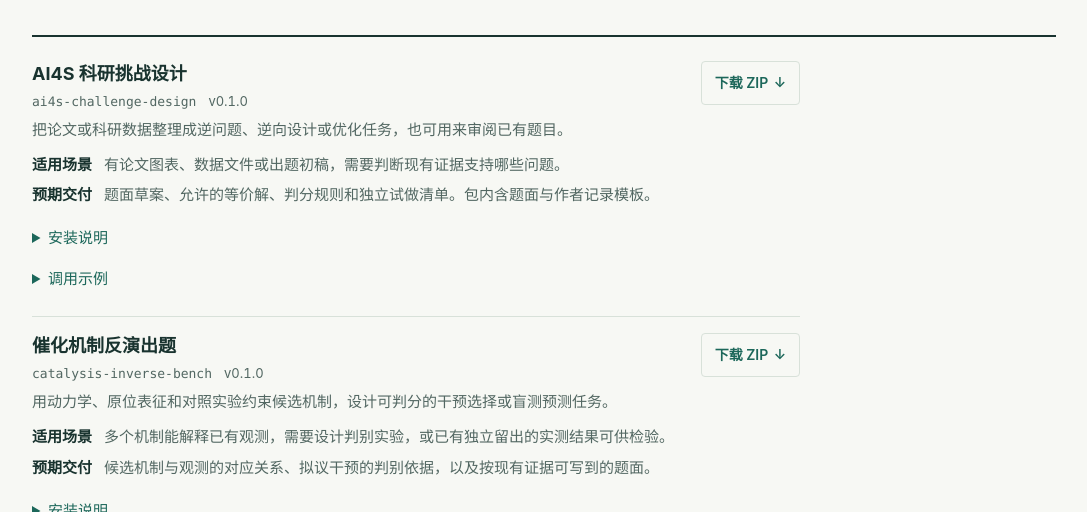
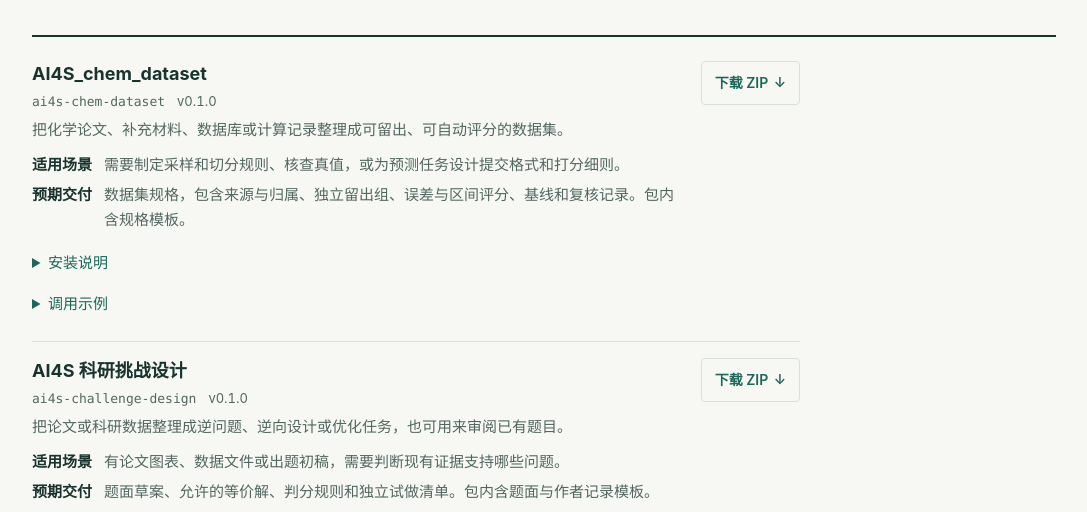
Before and after one commit to sksx085/ai4s-bench-notes, a plain HTML site: page skills.html in a window 1280 px wide. Shown: the part 245-757 px from the top of the page, without its empty margins (96-1183 px from the left). Drawn offline with Linux system fonts and the light colour scheme.

Commit message:
Publish AI4S chemistry dataset skill

```diff
--- a/skills.html
+++ b/skills.html
@@ -3,7 +3,7 @@
 <head>
   <meta charset="utf-8">
   <meta name="viewport" content="width=device-width, initial-scale=1">
-  <meta name="description" content="比较两个用于 AI4S 科研评测的 Codex Skills，查看输入材料、预期交付、安装方法和调用示例。">
+  <meta name="description" content="查看用于 AI4S 科研评测的 Codex Skills，查看输入材料、预期交付、安装方法和调用示例。">
   <title>Skills 与插件 | AI4S Bench 笔记</title>
   <link rel="stylesheet" href="./styles.css">
 </head>
@@ -29,6 +29,29 @@
     </div>
     <div class="topic-content">
       <div class="entries">
+        <article class="entry skill" id="ai4s-chem-dataset" aria-labelledby="chem-dataset-title">
+          <div>
+            <h2 id="chem-dataset-title">AI4S_chem_dataset</h2>
+            <p class="meta"><code>ai4s-chem-dataset</code><span>v0.1.0</span></p>
+            <p>把化学论文、补充材料、数据库或计算记录整理成可留出、可自动评分的数据集。</p>
+            <dl class="skill-facts">
+              <dt>适用场景</dt>
+              <dd>需要制定采样和切分规则、核查真值，或为预测任务设计提交格式和打分细则。</dd>
+              <dt>预期交付</dt>
+              <dd>数据集规格，包含来源与归属、独立留出组、误差与区间评分、基线和复核记录。包内含规格模板。</dd>
+            </dl>
+            <details class="install">
+              <summary>安装说明</summary>
+              <p>核对 ZIP 的 SHA-256。完整解压后，把 <code>ai4s-chem-dataset/</code> 文件夹放进 Codex 的 Skills 目录。开启新会话，在消息中调用 <code>$ai4s-chem-dataset</code>。</p>
+              <a href="./downloads/ai4s-chem-dataset-0.1.0.zip.sha256" download>下载 SHA-256 校验文件</a>
+            </details>
+            <details class="install">
+              <summary>调用示例</summary>
+              <p>请用 <code>$ai4s-chem-dataset</code> 审阅这批谱图的归属证据，定义整组留出、点值与区间的入组条件，并写出主分和分母。</p>
+            </details>
+          </div>
+          <a class="action download" href="./downloads/ai4s-chem-dataset-0.1.0.zip" download aria-label="下载 AI4S_chem_dataset ZIP">下载 ZIP <span aria-hidden="true">↓</span></a>
+        </article>
         <article class="entry skill" id="ai4s-challenge-design" aria-labelledby="challenge-skill-title">
           <div>
             <h2 id="challenge-skill-title">AI4S 科研挑战设计</h2>
```
Also changed, not shown: 2 other files.
